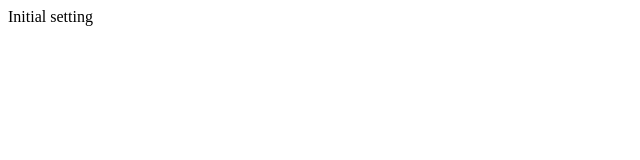
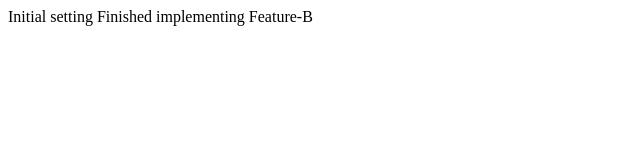
Before and after one commit to inayoon/gitPractice, a plain HTML site: page index.html in a window 1280 px wide. Shown: the whole page, without its empty margins (0-640 px from the left). Drawn offline with Linux system fonts and the light colour scheme.

Commit message:
Completed Feature-B

```diff
--- a/index.html
+++ b/index.html
@@ -7,5 +7,6 @@
 </head>
 <body>
   Initial setting
+  Finished implementing Feature-B
 </body>
 </html>
```
